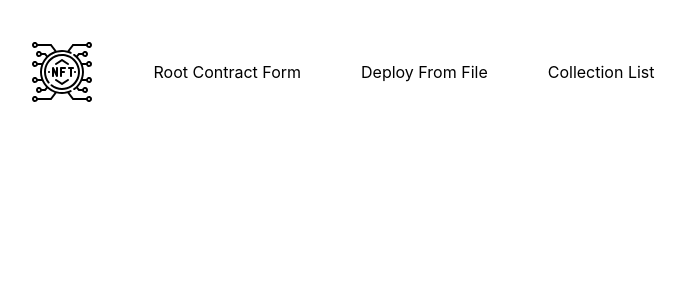
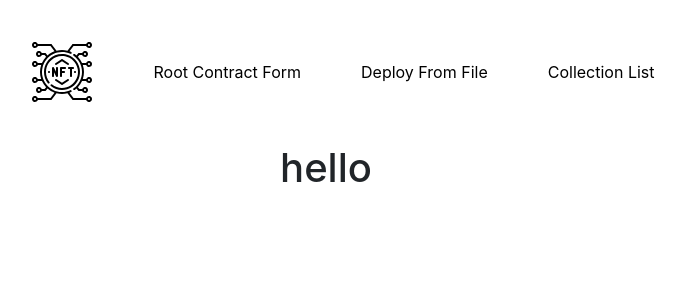
Before and after one commit to DanilaPeace/surf-auth, a React (Create React App) app: page /minting-tokens in a window 1280 px wide. Shown: the top 300 px of the page, without its empty margins (314-999 px from the left). Built offline with nearby package versions, Linux system fonts and the light colour scheme.

Commit message:
Added the page to mint tokens

```diff
--- a/src/components/App/App.tsx
+++ b/src/components/App/App.tsx
@@ -10,6 +10,7 @@ import CollectionInfo from '../collection-info/CollectionInfo';
 import TokensDataInfo from '../../pages/tokens-data-info/TokensDataInfo';
 
 import './App.css';
+import MintingTokensPage from '../../pages/mintiog-tokens/MintiongTokensPage';
 
 function App() {
   return (
@@ -23,6 +24,7 @@ function App() {
           <Route path="/collection-list" element={<CollectionList />} />
           <Route path="/collection-info" element={<CollectionInfo />} />
           <Route path="/tokens-data-info" element={<TokensDataInfo />} />
+          <Route path='/minting-tokens' element={<MintingTokensPage />} />
         </Routes>
       </Provider>
     </div>
--- a/src/components/collection-list-item/CollectionListItem.tsx
+++ b/src/components/collection-list-item/CollectionListItem.tsx
@@ -1,3 +1,4 @@
+import { Link } from 'react-router-dom';
 import './collection-list-item.css';
 
 const CollectionListItem = ({address, name}) => {
@@ -24,7 +25,9 @@ const CollectionListItem = ({address, name}) => {
             <div className="CollectionListItem-btns">
                 <button className="CollectionListItem-btn btn btn-blue">
                     <i className="far fa-plus-square"></i>
-                    Minting token
+                    <Link to='/minting-tokens'>
+                        Minting token
+                    </Link>
                 </button>
                 <button className="CollectionListItem-btn btn btn-outline">
                     <i className="fas fa-info-circle"></i>
--- /dev/null
+++ b/src/pages/mintiog-tokens/MintiongTokensPage.tsx
@@ -0,0 +1,5 @@
+const MintingTokensPage = () => {
+    return <h1>hello</h1>
+}
+
+export default MintingTokensPage;
```
